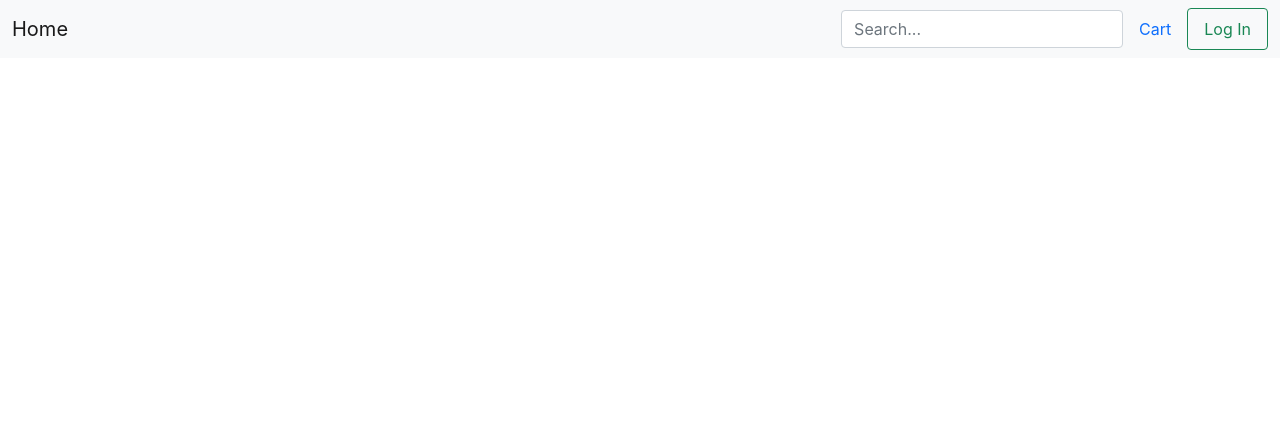
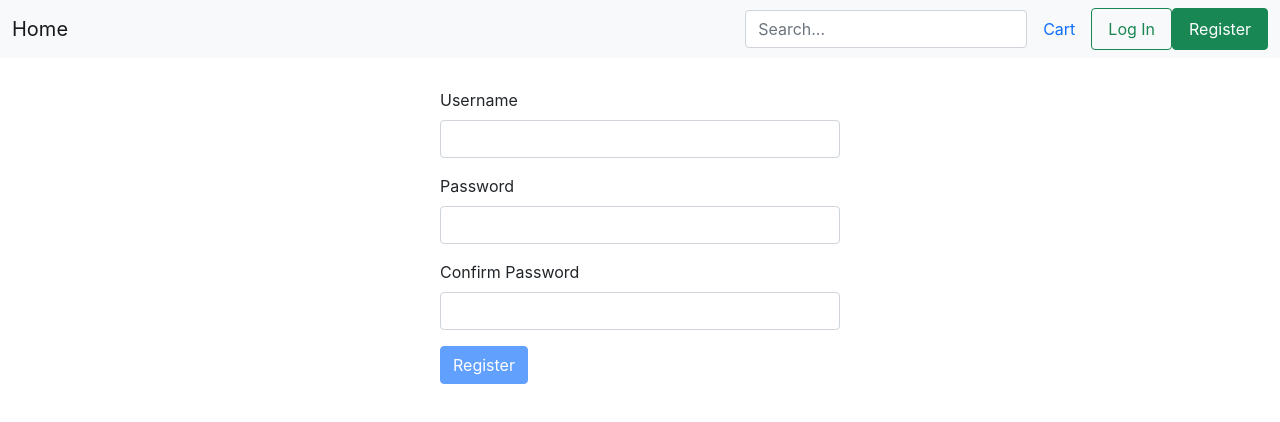
Before and after one commit to HermanNauf/Webtek-Prosjekt, a React (Create React App) app: page /register in a window 1280 px wide. Shown: the top 422 px of the page. Built offline with nearby package versions, Linux system fonts and the light colour scheme; no server answers.

Commit message:
Added registration of user.

```diff
--- a/src/App.js
+++ b/src/App.js
@@ -10,6 +10,7 @@ import Newitem from "./pages/Newitem/Newitem";
 import Login from "./pages/Login/Login";
 import Checkout from "./pages/Checkout/checkout";
 import Detail from "./pages/Details/itemDetail";
+import Register from "./pages/Registration/RegisterUser";
 
 import {setCartItems, setItems} from "./actions/actions";
 import Cart from './components/Cart/Cart';
@@ -58,6 +59,7 @@ export default function App() {
                 <Route path="/cart" component={Cart}/>
                 <Route path="/checkout" component={Checkout}/>
                 <Route path="/confirmation" component={Confirmation}/>
+                <Route path="/register" component={Register}/>
             </Switch>
         </div>
     );
--- a/src/components/Navbar/Navbar.js
+++ b/src/components/Navbar/Navbar.js
@@ -55,6 +55,7 @@ export default function Navbar({setSearch}) {
             Logged in as: <b>{user.username}</b>
           </p>
           }
+
           {user.hasOwnProperty("username") ? (
               <button className="nav-link btn btn-outline-success" onClick={handleLogout}>
                 Log Out
@@ -63,6 +64,10 @@ export default function Navbar({setSearch}) {
                 Log In
               </NavLink>)
           }
+          {!user.hasOwnProperty("username") &&
+          <NavLink className="nav-link btn btn-outline-success" to="/register" activeClassName="active">
+            Register
+          </NavLink>}
         </div>
       </div>
     </nav>
--- a/src/pages/Login/Login.js
+++ b/src/pages/Login/Login.js
@@ -4,7 +4,7 @@ import {useDispatch} from "react-redux";
 import {setUser} from "../../actions/actions";
 
 import axios from "axios";
-import { useHistory } from "react-router";
+import {NavLink, useHistory} from "react-router-dom";
 
 export default function Login() {
     const [username, setUsername] = React.useState("");
@@ -84,5 +84,6 @@ export default function Login() {
                 Login
             </button>
         </form>
+
     );
 }
--- /dev/null
+++ b/src/pages/Registration/RegisterUser.js
@@ -0,0 +1,115 @@
+import React from "react";
+import axios from "axios";
+import { useHistory } from "react-router-dom";
+
+export default function Register() {
+    const [username, setUsername] = React.useState("");
+    const [password, setPassword] = React.useState("");
+
+    const [usernameMessage, setUsernameMessage] = React.useState("");
+    const [passwordMessage, setPasswordMessage] = React.useState("");
+
+    const [validUsername, setValidUsername] = React.useState(false);
+    const [validPassword, setValidPassword] = React.useState(false);
+
+    const history = useHistory();
+
+    const checkUsername = (input) => {
+        if (input.length > 0) {
+            setValidUsername(input);
+        }
+    }
+
+    const checkPasswordMatch = (input) => {
+        if (password === input) {
+            setPasswordMessage("");
+            setValidPassword(true);
+        } else {
+            setPasswordMessage("Passwords do not match.");
+            setValidPassword(false);
+        }
+    }
+    const handleRegistrationError = (status) => {
+        switch (status) {
+            case 400:
+                alert("Error: Empty fields. \nPlease try again.");
+                break;
+            case 409:
+                setUsernameMessage("Username taken.");
+                break;
+            default:
+                alert("Something bad happened dureing registration. \nPlease try again.");
+        }
+    }
+
+    const handleRegistration = (event) => {
+        event.preventDefault();
+
+        const newUser = {
+            username: username,
+            password: password
+        }
+
+        axios({
+            method: "post",
+            url: "http://localhost:8080/api/user/register",
+            data: newUser
+        }).then((response) => {
+            console.log(response.data);
+            history.push("/");
+        }).catch(error => {
+            console.log(error);
+            handleRegistrationError(error.response.status);
+        })
+    }
+
+    return (
+        <form
+            style={{maxWidth: 400, width: "100%", margin: "30px auto"}}
+            onSubmit={handleRegistration}
+        >
+            <div className="mb-3">
+                <label className="form-label">Username</label>
+                <input
+                    onChange={(e) => {
+                        setUsername(e.target.value);
+                        setUsernameMessage("");
+                        checkUsername(e.target.value);
+                    }}
+                    value={username}
+                    pattern="[A-Za-z0-9]"
+                    type="text"
+                    className="form-control"
+                />
+                {usernameMessage}
+            </div>
+            <div className="mb-3">
+                <label className="form-label">Password</label>
+                <input
+                    onChange={(e) => {
+                        setPassword(e.target.value);
+                        setPasswordMessage("");
+                    }}
+                    value={password}
+                    type="password"
+                    className="form-control"
+                />
+            </div>
+            <div className="mb-3">
+                <label className="form-label">Confirm Password</label>
+                <input
+                    onChange={(e) => {
+                        setPasswordMessage("");
+                        checkPasswordMatch(e.target.value);
+                    }}
+                    type="password"
+                    className="form-control"
+                />
+                {passwordMessage}
+            </div>
+            <button type="submit" className="btn btn-primary" disabled={!validUsername || !validPassword}>
+                Register
+            </button>
+        </form>
+    );
+}
```
